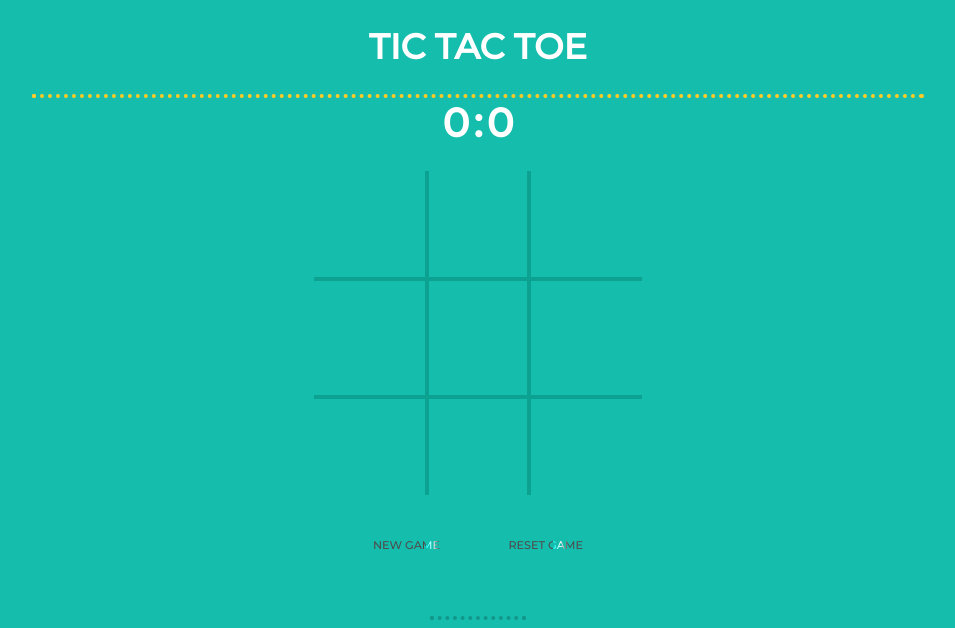
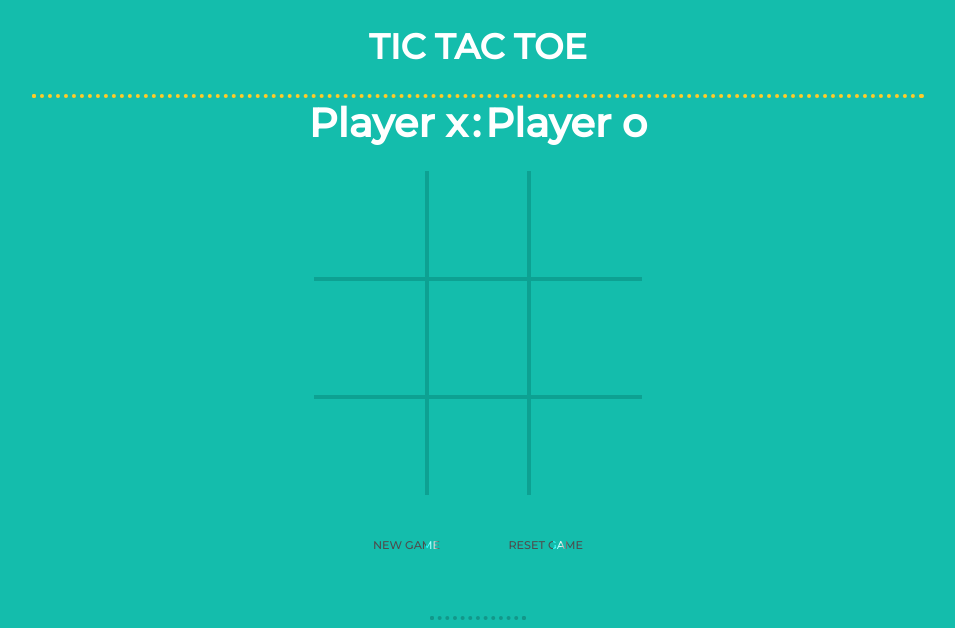
Before and after one commit to love0107/TIC_TAC_TOE, a plain HTML site: page index.html in a window 1280 px wide. Shown: the top 628 px of the page, without its empty margins (162-1117 px from the left). Drawn offline with nearby package versions, Linux system fonts and the light colour scheme.

Commit message:
Update index.html

```diff
--- a/index.html
+++ b/index.html
@@ -14,9 +14,9 @@
     <body>
      <h2>TIC TAC TOE</h2>
      <hr class="first-line">
-     <div class="Score_1">0</div>
+     <div class="Score_1">Player x</div>
      <div class="break">:</div>
-     <div class="Score_2">0</div><br>
+     <div class="Score_2">Player o</div><br>
      <div id="msg"></div>
      <div id="1" class="block" onclick="PlayerAction(this,0,0)"></div><hr class="v-line">
      <div id="2" class="block" onclick="PlayerAction(this,0,1)"></div><hr class="v-line">
```
